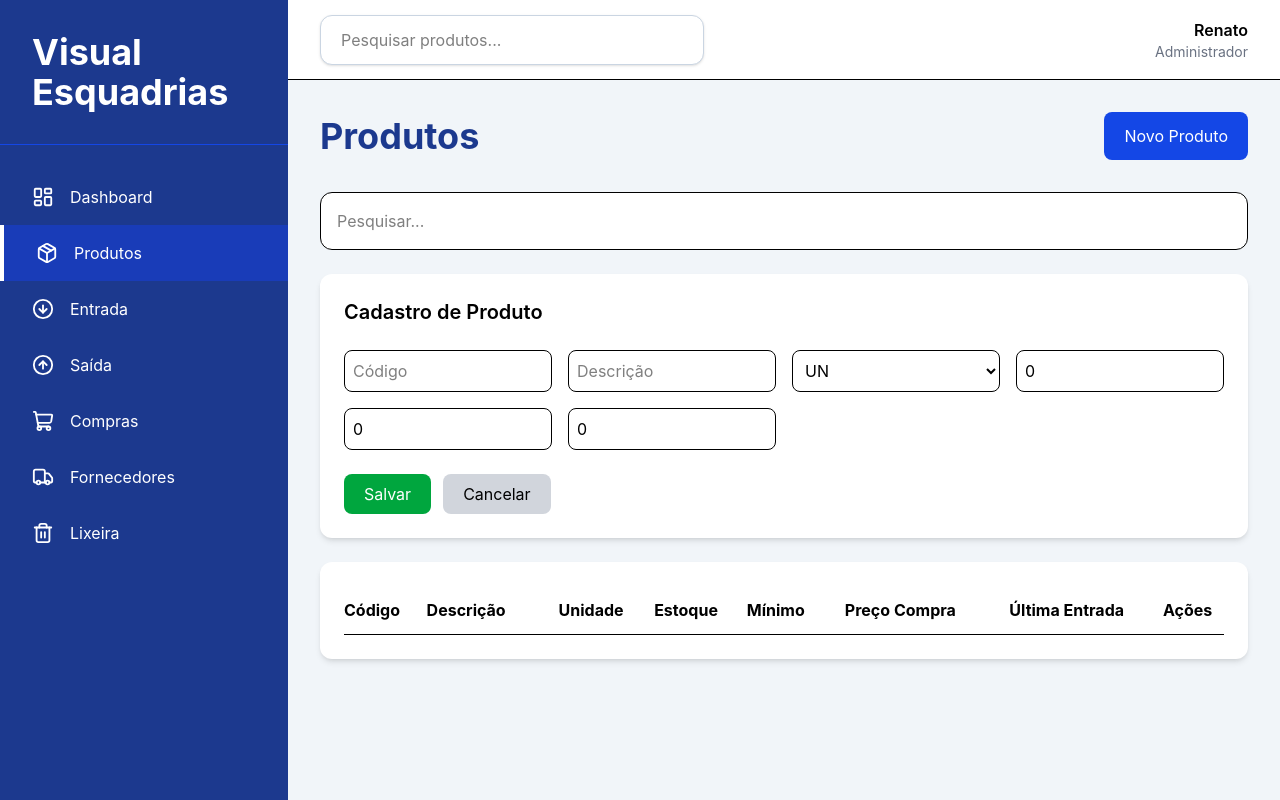
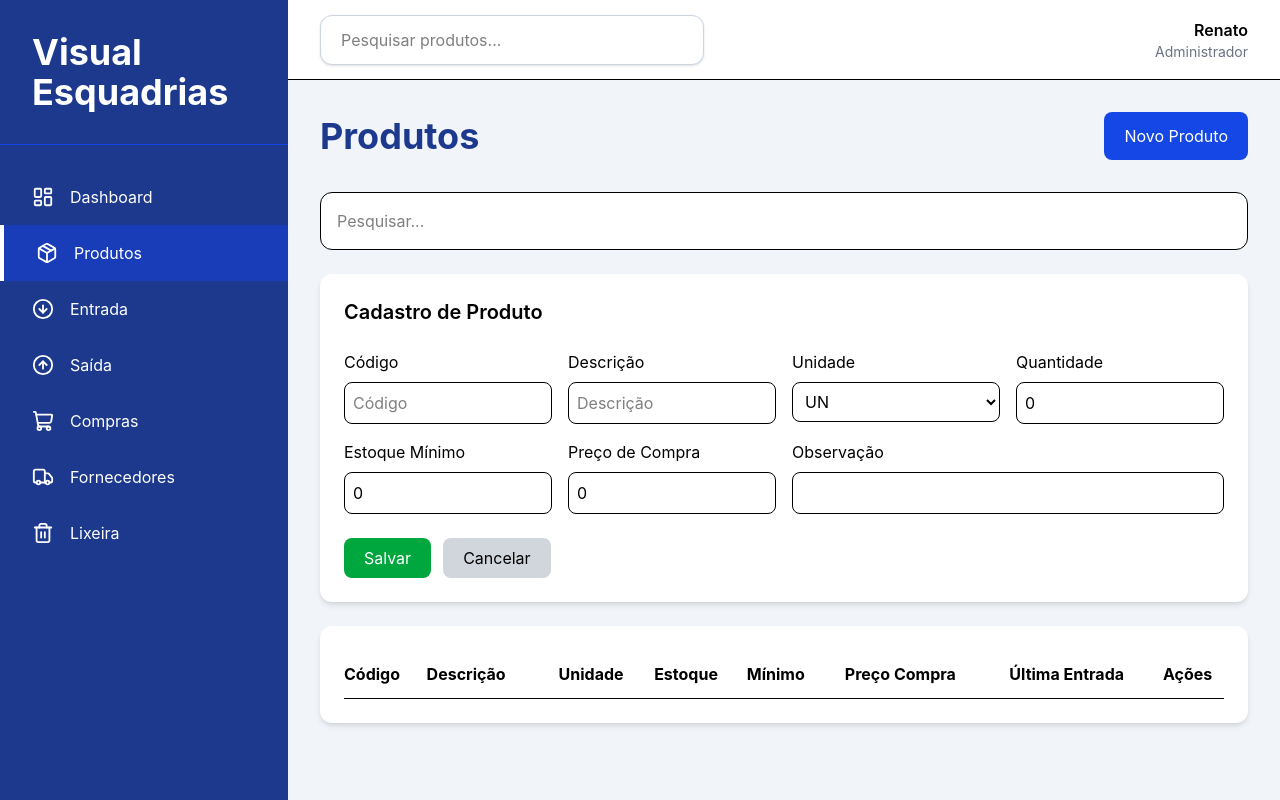
Before and after one commit to renatomarinrossi/estoque-visual-esquadrias, a React (Vite) app in the folder frontend/: page /produtos in a window 1280 px wide. Both pictures are taken after a click on the button "Novo Produto". Built offline with nearby package versions, Linux system fonts and the light colour scheme.

Commit message:
Melhoria formulario produtos

```diff
--- a/frontend/src/components/produtos/ProdutoForm.tsx
+++ b/frontend/src/components/produtos/ProdutoForm.tsx
@@ -30,15 +30,23 @@ export default function ProdutoForm({
 
   return (
     <div className="bg-white rounded-xl shadow-md p-6 mb-6">
+
       <h2 className="text-xl font-semibold mb-6">
-        {produtoInicial ? "Editar Produto" : "Cadastro de Produto"}
+        {produtoInicial
+          ? "Editar Produto"
+          : "Cadastro de Produto"}
       </h2>
 
       <div className="grid grid-cols-4 gap-4">
 
+        <div>
+          <label className="block mb-2">
+            Código
+          </label>
+
           <input
             placeholder="Código"
-          className="border rounded-lg p-2"
+            className="border rounded-lg p-2 w-full"
             value={produto.codigo}
             onChange={(e) =>
               setProduto({
@@ -47,10 +55,16 @@ export default function ProdutoForm({
               })
             }
           />
+        </div>
+
+        <div>
+          <label className="block mb-2">
+            Descrição
+          </label>
 
           <input
             placeholder="Descrição"
-          className="border rounded-lg p-2"
+            className="border rounded-lg p-2 w-full"
             value={produto.descricao}
             onChange={(e) =>
               setProduto({
@@ -59,9 +73,15 @@ export default function ProdutoForm({
               })
             }
           />
+        </div>
+
+        <div>
+          <label className="block mb-2">
+            Unidade
+          </label>
 
           <select
-          className="border rounded-lg p-2"
+            className="border rounded-lg p-2 w-full"
             value={produto.unidade}
             onChange={(e) =>
               setProduto({
@@ -77,11 +97,16 @@ export default function ProdutoForm({
             <option>M³</option>
             <option>Caixa</option>
           </select>
+        </div>
+
+        <div>
+          <label className="block mb-2">
+            Quantidade
+          </label>
 
           <input
             type="number"
-          placeholder="Quantidade"
-          className="border rounded-lg p-2"
+            className="border rounded-lg p-2 w-full"
             value={produto.quantidade}
             onChange={(e) =>
               setProduto({
@@ -90,11 +115,16 @@ export default function ProdutoForm({
               })
             }
           />
+        </div>
+
+        <div>
+          <label className="block mb-2">
+            Estoque Mínimo
+          </label>
 
           <input
             type="number"
-          placeholder="Estoque Mínimo"
-          className="border rounded-lg p-2"
+            className="border rounded-lg p-2 w-full"
             value={produto.estoqueMinimo}
             onChange={(e) =>
               setProduto({
@@ -103,12 +133,17 @@ export default function ProdutoForm({
               })
             }
           />
+        </div>
+
+        <div>
+          <label className="block mb-2">
+            Preço de Compra
+          </label>
 
           <input
             type="number"
             step="0.01"
-          placeholder="Preço Compra"
-          className="border rounded-lg p-2"
+            className="border rounded-lg p-2 w-full"
             value={produto.precoCompra}
             onChange={(e) =>
               setProduto({
@@ -117,6 +152,24 @@ export default function ProdutoForm({
               })
             }
           />
+        </div>
+
+        <div className="col-span-2">
+          <label className="block mb-2">
+            Observação
+          </label>
+
+          <input
+            className="border rounded-lg p-2 w-full"
+            value={produto.observacao}
+            onChange={(e) =>
+              setProduto({
+                ...produto,
+                observacao: e.target.value,
+              })
+            }
+          />
+        </div>
 
       </div>
 
@@ -137,6 +190,7 @@ export default function ProdutoForm({
         </button>
 
       </div>
+
     </div>
   );
 }
```
Lines whose indentation alone changed are shown as unchanged.
